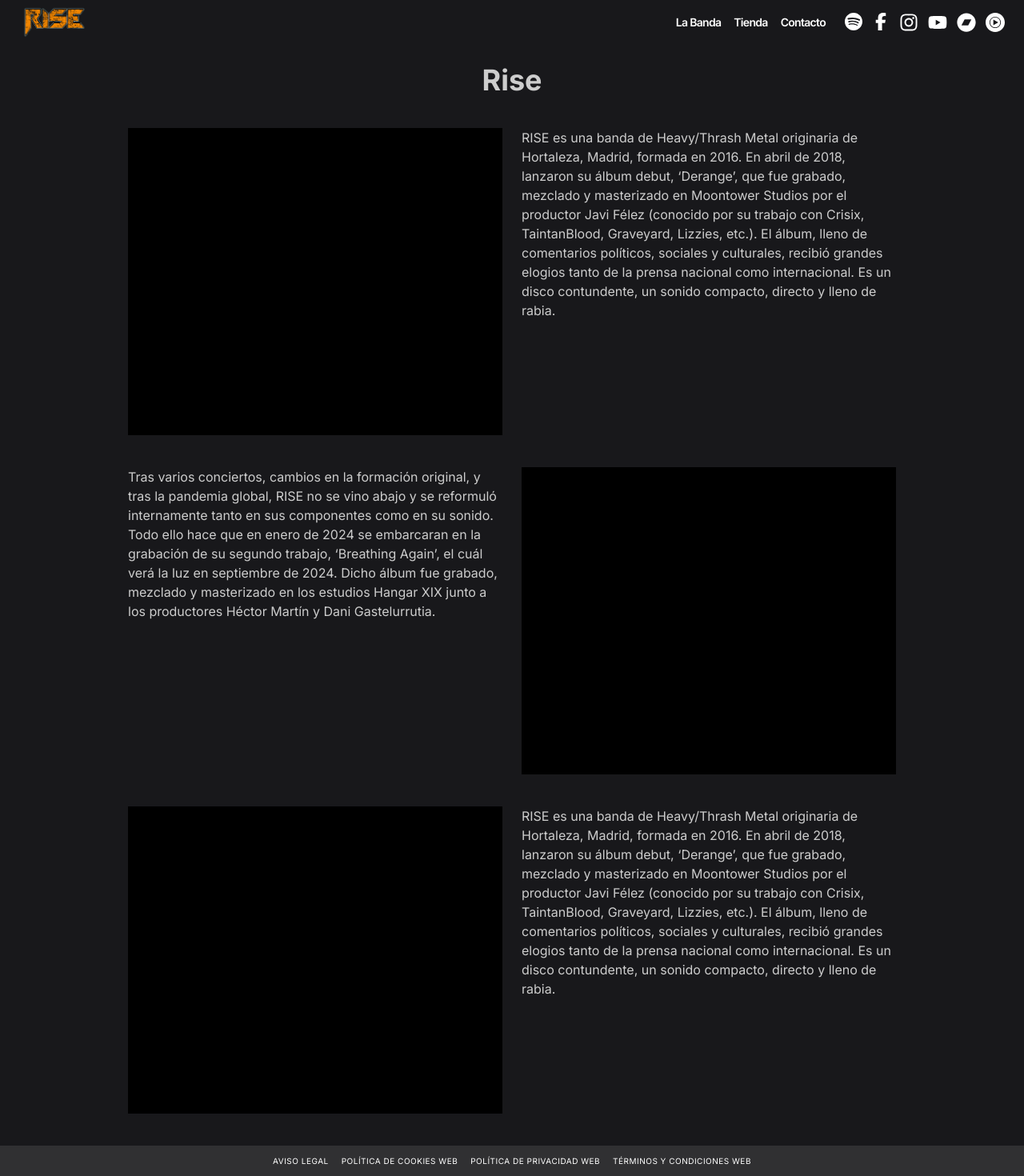
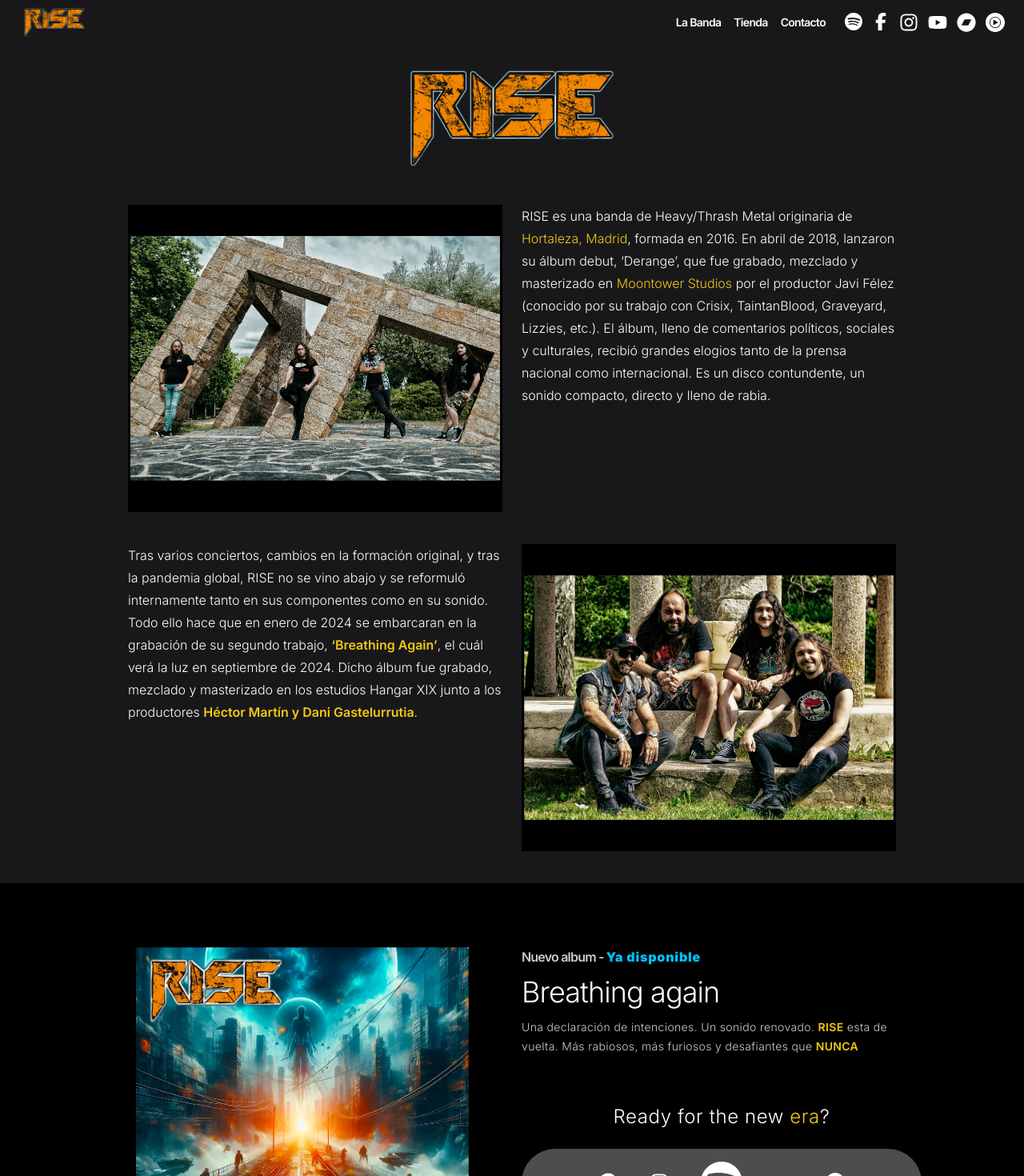
Before and after one commit to Four-Mana/rise-web, a Next.js app: page /band in a window 1280 px wide. Shown: the top 1470 px of the page at 80% size. Built offline with nearby package versions, Linux system fonts and the light colour scheme.

Commit message:
album section

```diff
--- a/src/app/band/page.tsx
+++ b/src/app/band/page.tsx
@@ -1,3 +1,11 @@
+import { Logo } from "@/components";
+import Image from "next/image";
+import heroBand from "@/components/_assets/band/bandHero.jpg"
+import bandSit from "@/components/_assets/band/bandSit.jpg"
+
+import { Highlight } from "@/components/highlight";
+import { Album } from "@/components/home";
+import { variant } from '../../components/home/album';
 
 export const metadata = {
   title: "The band - Rise",
@@ -7,24 +15,30 @@ export const metadata = {
 export default function Band() {
   return (
     <main className="flex flex-col items-center justify-between mt-20 bg-zinc-900">
-      <h1 className='text-center font-bold text-4xl mx-auto'>Rise</h1>
+      <Logo variant="orangeHighlight" size="xl" />
       <div className='grid md:grid-cols-2 max-w-5xl min-h-screen py-10 gap-x-6 gap-y-10 grid-cols-1 px-8'>
-        <div className="w-full bg-black h-screen max-h-96"></div>
-        <p className="md:row-start-1 md:col-start-2">
-          RISE es una banda de Heavy/Thrash Metal originaria de Hortaleza, Madrid, formada en 2016. En abril de 2018, lanzaron su álbum debut, ‘Derange’, que fue grabado, mezclado y masterizado en Moontower Studios por el productor Javi Félez (conocido por su trabajo con Crisix, TaintanBlood, Graveyard, Lizzies, etc.). El álbum, lleno de comentarios políticos, sociales y culturales, recibió grandes elogios tanto de la prensa nacional como internacional. Es un disco contundente, un sonido compacto, directo y lleno de rabia.
+        <div className="w-full bg-black h-96 flex items-center ">
+          <Image
+            src={heroBand}
+            alt="Image from Rise band"
+          />
+        </div>
+
+        <p className="md:row-start-1 md:col-start-2 font-light text-wide text-white leading-7">
+          RISE es una banda de Heavy/Thrash Metal originaria de <Highlight>Hortaleza, Madrid</Highlight>, formada en 2016. En abril de 2018, lanzaron su álbum debut, ‘Derange’, que fue grabado, mezclado y masterizado en <Highlight>Moontower Studios</Highlight> por el productor Javi Félez (conocido por su trabajo con Crisix, TaintanBlood, Graveyard, Lizzies, etc.). El álbum, lleno de comentarios políticos, sociales y culturales, recibió grandes elogios tanto de la prensa nacional como internacional. Es un disco contundente, un sonido compacto, directo y lleno de rabia.
         </p>
 
-        <p className="md:row-start-2 md:col-start-1">
-          Tras varios conciertos, cambios en la formación original, y tras la pandemia global, RISE no se vino abajo y se reformuló internamente tanto en sus componentes como en su sonido. Todo ello hace que en enero de 2024 se embarcaran en la grabación de su segundo trabajo, ‘Breathing Again’, el cuál verá la luz en septiembre de 2024. Dicho álbum fue grabado, mezclado y masterizado en los estudios Hangar XIX junto a los productores Héctor Martín y Dani Gastelurrutia.
+        <p className="md:row-start-2 md:col-start-1 font-light text-wide text-white leading-7">
+          Tras varios conciertos, cambios en la formación original, y tras la pandemia global, RISE no se vino abajo y se reformuló internamente tanto en sus componentes como en su sonido. Todo ello hace que en enero de 2024 se embarcaran en la grabación de su segundo trabajo, <Highlight className="font-semibold">‘Breathing Again’</Highlight>, el cuál verá la luz en septiembre de 2024. Dicho álbum fue grabado, mezclado y masterizado en los estudios Hangar XIX junto a los productores <Highlight className="font-semibold">Héctor Martín y Dani Gastelurrutia</Highlight>.
         </p>
-        <div className="w-full bg-black h-screen max-h-96 md:col-start-2"></div>
-
-        <div className="w-full bg-black h-screen max-h-96 md:row-start-3 md:col-start-1"></div>
-        <p className="md:col-start-2">
-          RISE es una banda de Heavy/Thrash Metal originaria de Hortaleza, Madrid, formada en 2016. En abril de 2018, lanzaron su álbum debut, ‘Derange’, que fue grabado, mezclado y masterizado en Moontower Studios por el productor Javi Félez (conocido por su trabajo con Crisix, TaintanBlood, Graveyard, Lizzies, etc.). El álbum, lleno de comentarios políticos, sociales y culturales, recibió grandes elogios tanto de la prensa nacional como internacional. Es un disco contundente, un sonido compacto, directo y lleno de rabia.
-        </p>
-      </div>
-
-    </main>
+        <div className="w-full bg-black h-96 flex items-center md:col-start-2">
+          <Image
+            src={bandSit}
+            alt="Image from Rise band"
+          />
+        </div>
+      </div >
+      <Album bgVariant="black" />
+    </main >
   );
 }
--- a/src/components/heroSection/HeroSection.tsx
+++ b/src/components/heroSection/HeroSection.tsx
@@ -17,7 +17,7 @@ export const HeroSection: React.FC<HeroSectionProps> = ({
           src={background}
           alt="The band"
           draggable={false}
-          className="h-full w-screen object-cover"
+          className="h-full w-screen object-cover "
         />
 
         <Image
--- /dev/null
+++ b/src/components/highlight/index.tsx
@@ -0,0 +1,9 @@
+import React, { HTMLAttributes } from 'react'
+
+export type HighlightProps = HTMLAttributes<HTMLSpanElement>
+
+export const Highlight = ({ children, className, ...props }: HighlightProps) => {
+  return (
+    <span {...props} className={`text-primary-400 ${className}`}>{children}</span>
+  )
+}
--- a/src/components/home/album.tsx
+++ b/src/components/home/album.tsx
@@ -5,9 +5,21 @@ import { SiSpotify, SiYoutubemusic } from 'react-icons/si'
 import breathingAgain from './assets/breathingAgain.png'
 import Image from 'next/image'
 
-export const Album = () => {
+export type variant = 'black' | 'transparent';
+export type AlbumProps = {
+  bgVariant?: variant
+}
+
+const variants: Record<variant, string> = {
+  black: 'bg-black',
+  transparent: ''
+}
+
+export const Album = ({ bgVariant = "transparent" }: AlbumProps) => {
   return (
-    <section className='grid md:grid-cols-2 max-w-5xl max-h-screen gap-x-6 mx-8 py-20'>
+    <section className={`bg-black w-full px-8 ${variants[bgVariant]}`} >
+      <div className='mx-auto grid md:grid-cols-2 max-w-5xl max-h-screen gap-x-6 py-20'>
+
         <div className="mx-auto w-5/6 aspect-square bg-black">
           <Image
             src={breathingAgain}
@@ -57,6 +69,8 @@ export const Album = () => {
             </div>
           </div>
         </div>
+      </div>
+
     </section>
   )
 }
--- a/src/components/logo/index.tsx
+++ b/src/components/logo/index.tsx
@@ -15,12 +15,13 @@ const variants = {
 const sizes = {
   sm: 52,
   md: 64,
-  lg: 88
+  lg: 88,
+  xl: 300
 }
 
 export type LogoProps = {
   variant?: LogoVariant;
-  size?: "sm" | "md" | "lg"
+  size?: "sm" | "md" | "lg" | "xl"
 }
 
 export const Logo = ({ variant = "orangeHighlight", size = "md" }: LogoProps) => {
```
Also changed, not shown: src/components/_assets/band/bandHero.jpg (renamed from src/components/_assets/fondogrupal.jpg), src/components/_assets/band/bandSit.jpg (added). Lines whose indentation alone changed are shown as unchanged.
